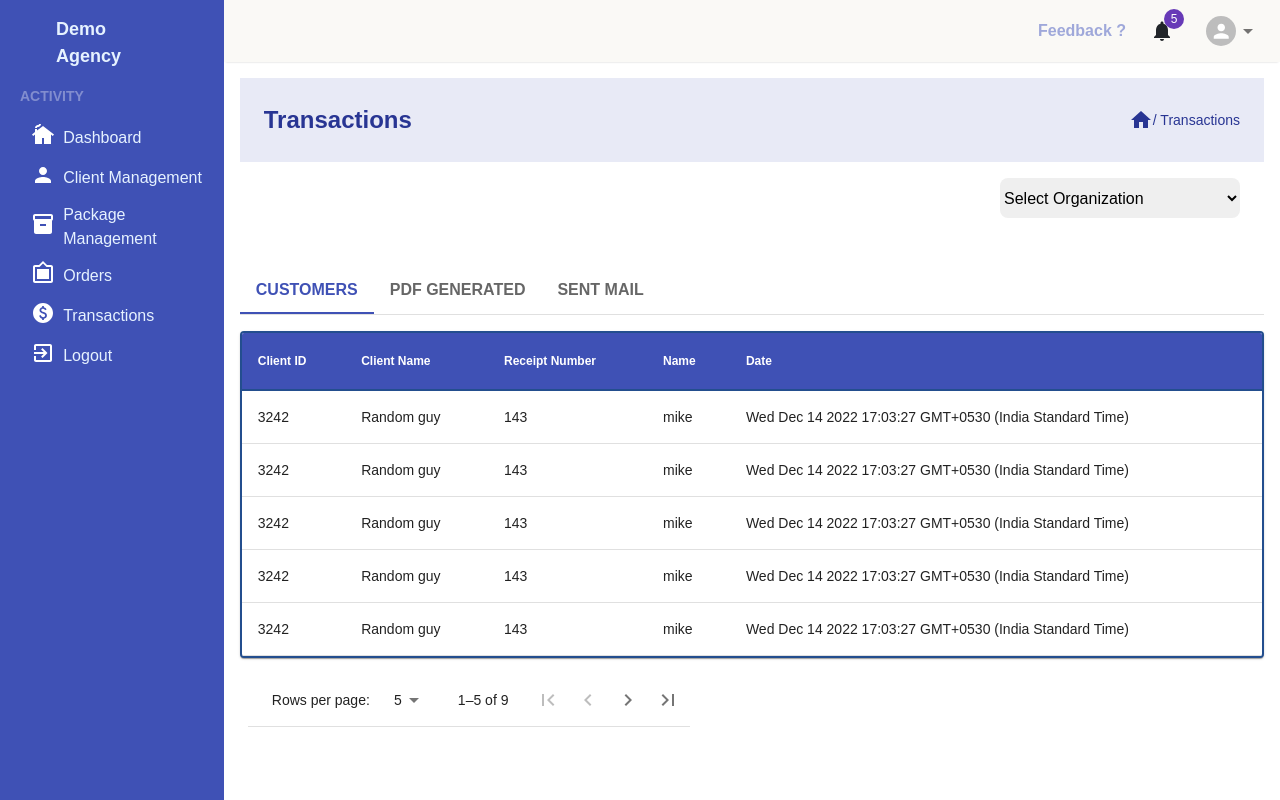
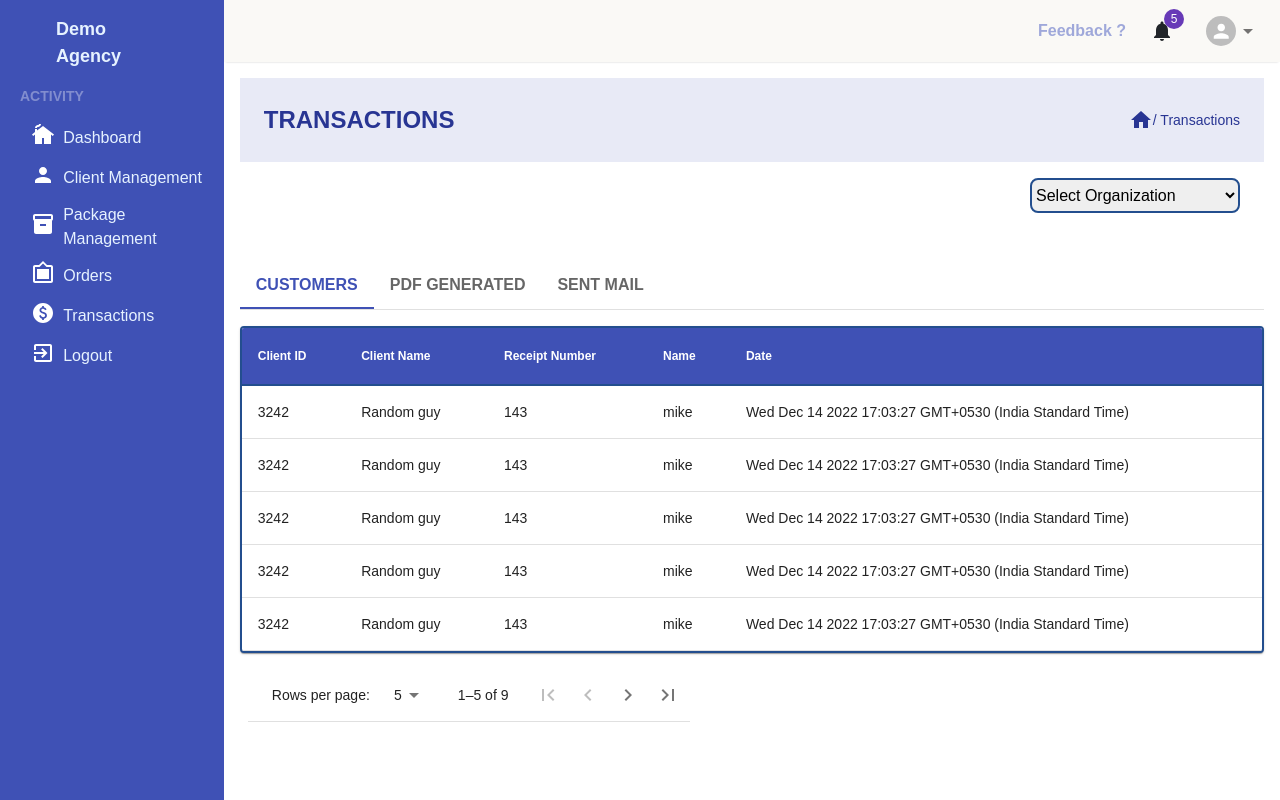
Before and after one commit to 9944098125/tax_receipt, a React (Create React App) app: page /transactions in a window 1280 px wide. Built offline with nearby package versions, Linux system fonts and the light colour scheme.

Commit message:
dropdown changed

```diff
--- a/src/App.css
+++ b/src/App.css
@@ -222,18 +222,14 @@
 }
 
 .org-selection {
-  height: 40px;
-  width: 240px;
+  height: 35px;
+  width: 210px;
   border-radius: 8px;
-  border: none;
+  border: 2px solid #234e8e;
   outline: none;
   cursor: pointer;
 }
 
-.org-selection:active,
-.org-selection:focus {
-  border: 2px solid #234e8e;
-}
 
 .css-x9pkyd-MuiTablePagination-selectLabel {
   margin-top: 15px;
--- a/src/Pages/Transactions/index.jsx
+++ b/src/Pages/Transactions/index.jsx
@@ -61,7 +61,7 @@ function Transactions() {
         }}
       >
         <Typography sx={{ fontSize: "1.5rem", fontWeight: "600" }}>
-          Transactions
+          TRANSACTIONS
         </Typography>
         <Box sx={{ display: { xs: "none", md: "flex" }, alignItems: "center" }}>
           <HomeIcon />
```
